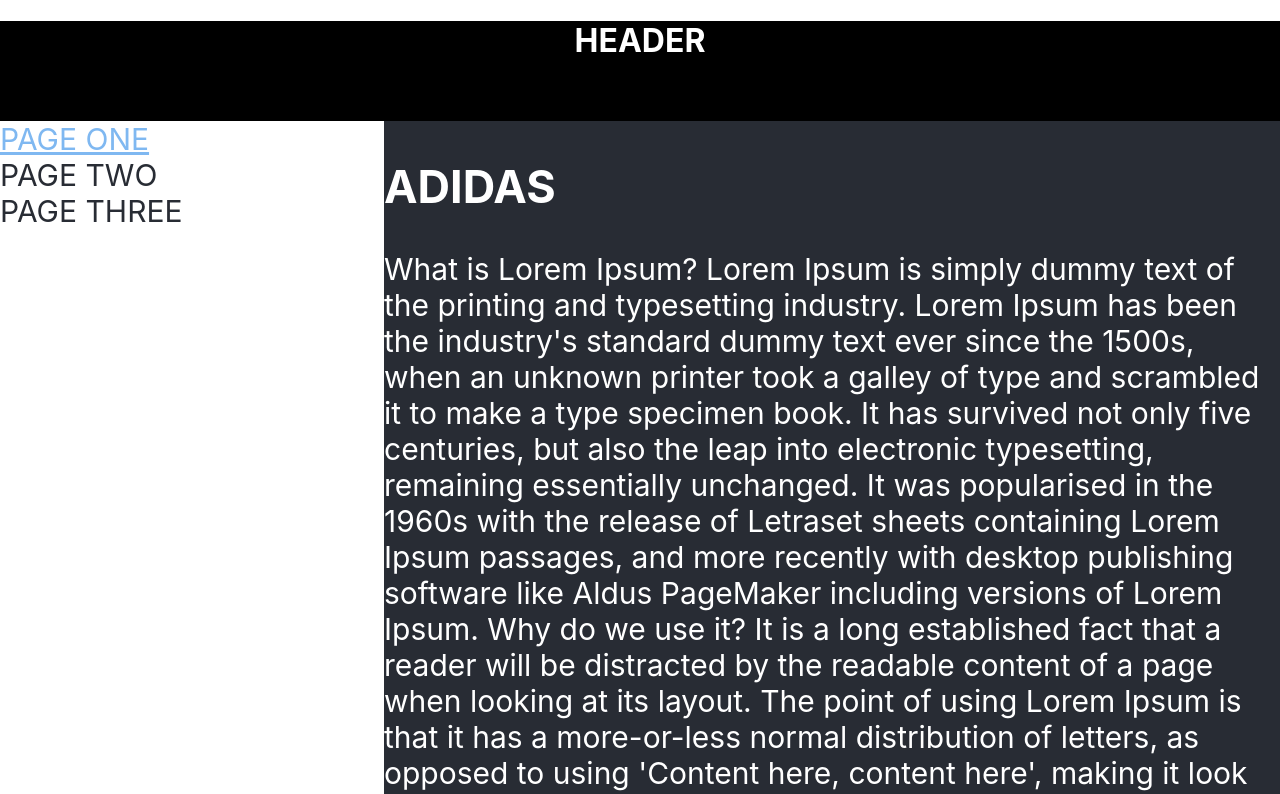
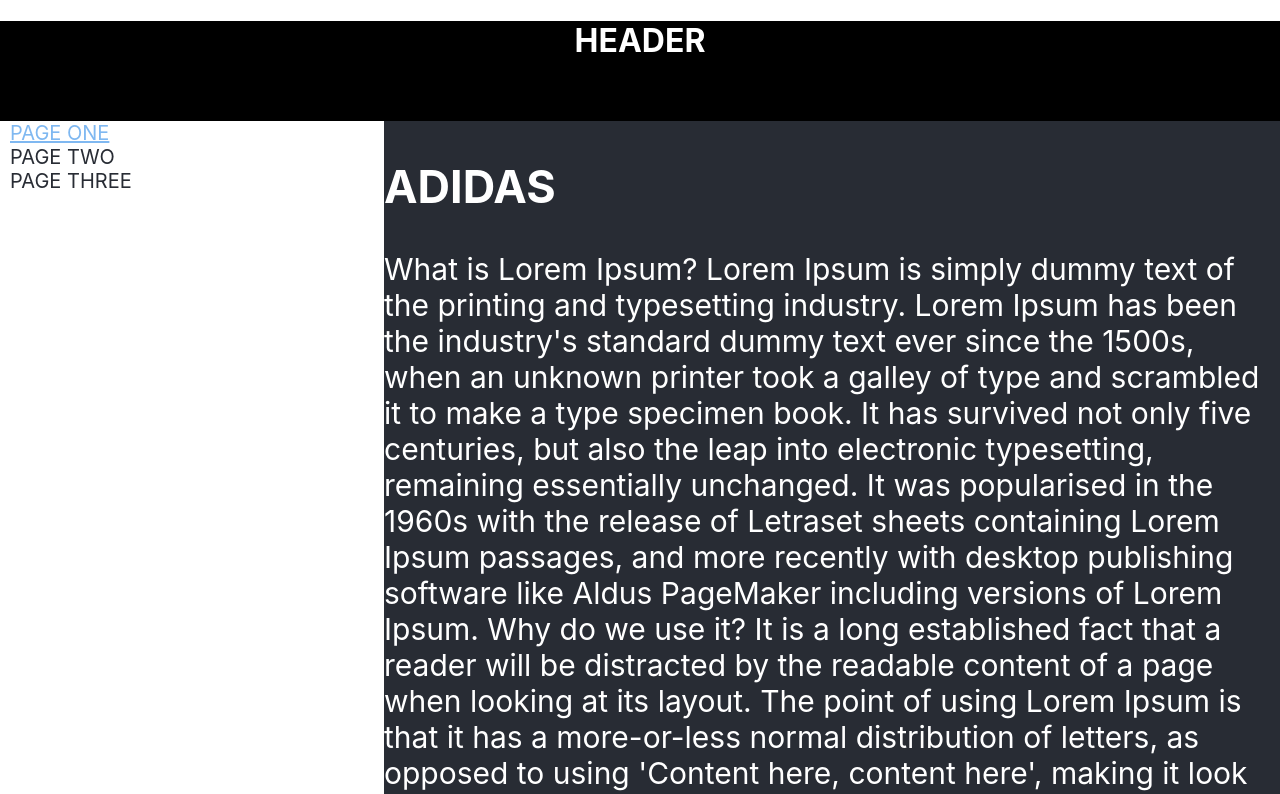
Before and after one commit to FtShow/teach_routes, a React (Create React App) app: page /1 in a window 1280 px wide. Shown: the top 794 px of the page. Built offline with nearby package versions, Linux system fonts and the light colour scheme.

Commit message:
add styles

```diff
--- a/package.json
+++ b/package.json
@@ -14,6 +14,7 @@
     "react-dom": "^18.3.1",
     "react-router-dom": "^6.23.1",
     "react-scripts": "5.0.1",
+    "styled-components": "^6.1.11",
     "typescript": "^4.4.2",
     "web-vitals": "^2.1.0"
   },
--- a/src/App.tsx
+++ b/src/App.tsx
@@ -5,7 +5,29 @@
 import {PageThree} from "./components/pages/PageThree";
 import {BrowserRouter, NavLink, Route, Routes, Navigate, Link} from "react-router-dom";
 import {Error404} from "./components/pages/Error404";
-import S from './Navstyles.module.css'
+import S from "./Navstyles.module.css"
+
+import styled from "styled-components";
+const NavWrapper = styled.div`
+margin-left: 10px;
+  font-size: 20px;
+  & > a {
+    text-decoration: none;
+    color: #282c34;
+  }
+  & > a.active{
+    color: #7fb8f1;
+    text-decoration: underline;
+  }
+`
+const navLink = styled.div`
+  text-decoration: none;
+  color: #282c34;
+`
+const activeNavLink = styled.div`
+  color: #7fb8f1;
+  text-decoration: underline;
+`
 
 
 function App() {
@@ -16,10 +38,9 @@
             <div className={styles.header}><h1>HEADER</h1></div>
             <div className={styles.body}>
                 <div className={styles.nav}>
-                    <NavLink to={'/1'}  className={NavActiveClass}><div>PAGE ONE</div></NavLink>
-                    <div><NavLink to={'/2'} className={NavActiveClass
-                    }>PAGE TWO</NavLink></div>
-                    <NavLink to={'/3'} className={NavActiveClass}><div>PAGE THREE</div></NavLink>
+                    <NavWrapper><NavLink to={'/1'} >PAGE ONE</NavLink></NavWrapper>
+                    <NavWrapper><NavLink to={'/2'} >PAGE TWO</NavLink></NavWrapper>
+                    <NavLink to={'/3'} className={NavActiveClass}><NavWrapper>PAGE THREE</NavWrapper></NavLink>
                 </div>
                 <div className={styles.content}>
 
```
Also changed, not shown: 1 other file (tests, documents, lock files or other folders).
